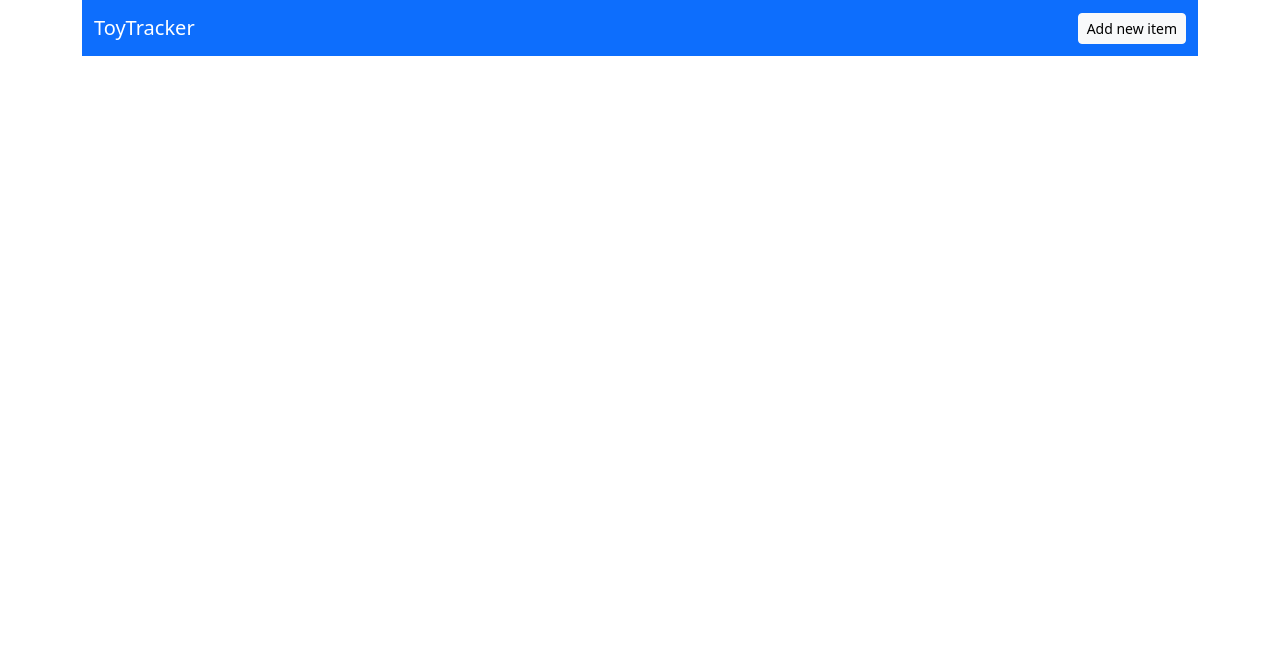
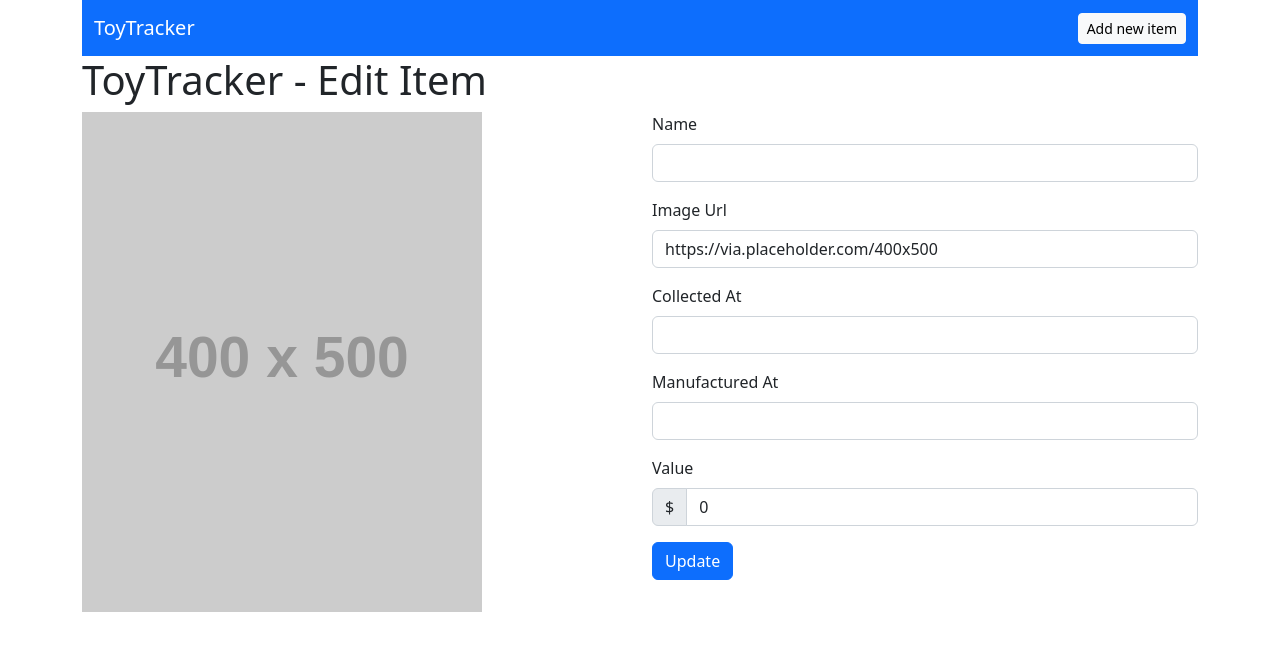
Before and after one commit to oniltos/toytracker, a React (Create React App) app: page /items/1/edit in a window 1280 px wide. Shown: the top 650 px of the page. Built offline with nearby package versions, Linux system fonts and the light colour scheme; no server answers.

Commit message:
Funcionalidade de edição de toy - ItemEditPage

```diff
--- a/package.json
+++ b/package.json
@@ -12,6 +12,7 @@
     "react-dom": "^18.2.0",
     "react-router-dom": "^6.4.4",
     "react-scripts": "5.0.1",
+    "sweetalert2": "^11.6.15",
     "web-vitals": "^2.1.4"
   },
   "scripts": {
--- a/src/App.js
+++ b/src/App.js
@@ -5,6 +5,7 @@ import ManageItemsPage from './pages/ManageItemsPage';
 import CreateItemPage from './pages/CreateItemPage';
 import Navbar from './components/Navbar';
 import ItemDetailsPage from './pages/ItemDetailsPage';
+import EditItemPage from './pages/EditItemPage';
 
 function App() {
   return (
@@ -15,6 +16,7 @@ function App() {
         <Route path='/items/manage' element={ <ManageItemsPage /> } />
         <Route path='/items/create' element={ <CreateItemPage /> } />
         <Route path='/items/:itemId' element={ <ItemDetailsPage /> } />
+        <Route path='/items/:itemId/edit' element={ <EditItemPage />} />
       </Routes>
     </div>
   );
--- /dev/null
+++ b/src/pages/EditItemPage.js
@@ -0,0 +1,134 @@
+import { Link, useNavigate, useParams } from "react-router-dom"
+import { useState, useEffect } from 'react'
+import axios from 'axios'
+import Swal from 'sweetalert2'
+
+const EditItemPage = () => {
+    const [name, setName] = useState('')
+    const [imageUrl, setImageUrl] = useState('https://via.placeholder.com/400x500')
+    const [collectedDate, setCollectedDate] = useState('')
+    const [manufacturingDate, setManufacturingDate] = useState('')
+    const [value, setValue] = useState(0)
+
+    const { itemId } = useParams()
+
+    const navigate = useNavigate()
+
+    useEffect(() => {
+        axios.get(`${process.env.REACT_APP_API_URL}/86toys/${itemId}`)
+            .then(response => {
+                let {
+                    name,
+                    imageUrl,
+                    collectedDate,
+                    manufacturingDate,
+                    value
+                } = response.data
+                setName(name)
+                setImageUrl(imageUrl)
+                setCollectedDate(collectedDate)
+                setManufacturingDate(manufacturingDate)
+                setValue(value)
+            })
+    }, [itemId])
+
+    const handleSubmit = e => {
+        e.preventDefault()
+
+        const updatedToy = {
+            name,
+            imageUrl,
+            collectedDate,
+            manufacturingDate,
+            value
+        }
+
+        axios.put(`${process.env.REACT_APP_API_URL}/86toys/${itemId}`, updatedToy)
+            .then(response => {
+                Swal.fire({
+                    title: 'Success!',
+                    text: 'Toy successfully updated!',
+                    icon: 'success',
+                    confirmButtonText: 'Cool'
+                })
+            })
+            .catch(err => console.log(err))
+    }
+
+    return (
+        <div className="EditItemPage">
+            <div className="row">
+                <div className="col">
+                    <h1>ToyTracker - Edit Item</h1>
+                </div>
+            </div>
+            <div className="row">
+                <div className="col">
+                    <img width={400} src={imageUrl ? imageUrl : 'https://via.placeholder.com/400x500'} alt="toy" />
+                </div>
+                <div className="col">
+                    <form onSubmit={handleSubmit}>
+                        <div className="mb-3">
+                            <label htmlFor="name" className="form-label">Name</label>
+                            <input
+                                type="text"
+                                className="form-control"
+                                id="name"
+                                value={name}
+                                onChange={ e => setName(e.target.value) }
+                                />
+                        </div>
+                        <div className="mb-3">
+                            <label htmlFor="imageUrl" className="form-label">Image Url</label>
+                            <input
+                                type="text"
+                                className="form-control"
+                                id="imageUrl"
+                                value={imageUrl}
+                                onChange={ e => setImageUrl(e.target.value) }
+                                />
+                        </div>
+                        <div className="mb-3">
+                            <label htmlFor="collectedDate" className="form-label">Collected At</label>
+                            <input
+                                type="text"
+                                className="form-control"
+                                id="collectedDate"
+                                value={collectedDate}
+                                onChange={ e => setCollectedDate(e.target.value) }
+                                />
+                        </div>
+                        <div className="mb-3">
+                            <label htmlFor="manufacturingDate" className="form-label">Manufactured At</label>
+                            <input
+                                type="text"
+                                className="form-control"
+                                id="manufacturingDate"
+                                value={manufacturingDate}
+                                onChange={ e => setManufacturingDate(e.target.value) }
+                                />
+                        </div>
+                        <div className="mb-3">
+                            <label className='form-label' htmlFor="value">Value</label>
+                            <div className="input-group">
+                                <span className="input-group-text" id="currency">$</span>
+                                <input
+                                    type="number"
+                                    className="form-control"
+                                    id="value"
+                                    value={value}
+                                    onChange={ e => setValue(e.target.value) }
+                                    />
+                            </div>
+                        </div>
+                        <div className="mb-3">
+                            <button type='submit' className='btn btn-primary'>Update</button>
+                        </div>
+                    </form>
+                </div>
+            </div>
+        </div>
+    )
+}
+
+export default EditItemPage
--- a/src/pages/ManageItemsPage.js
+++ b/src/pages/ManageItemsPage.js
@@ -47,7 +47,7 @@ const ManageItemsPage = () => {
                                             <td>{ toy.name }</td>
                                             <td>{ new Date(toy.collectedDate).toLocaleDateString('pt-br') }</td>
                                             <td>
-                                                <Link className='btn btn-primary' to='#'>view</Link><Link className='btn btn-primary' to={`/items/${toy._id}`}>edit</Link>
+                                                <Link className='btn btn-primary' to={`/items/${toy._id}`}>view</Link><Link className='btn btn-primary' to={`/items/${toy._id}/edit`}>edit</Link>
                                                 <button className="btn btn-danger" onClick={() => deleteToy(toy._id)}>delete</button>
                                             </td>
                                         </tr>
```
Also changed, not shown: 1 other file (tests, documents, lock files or other folders).
